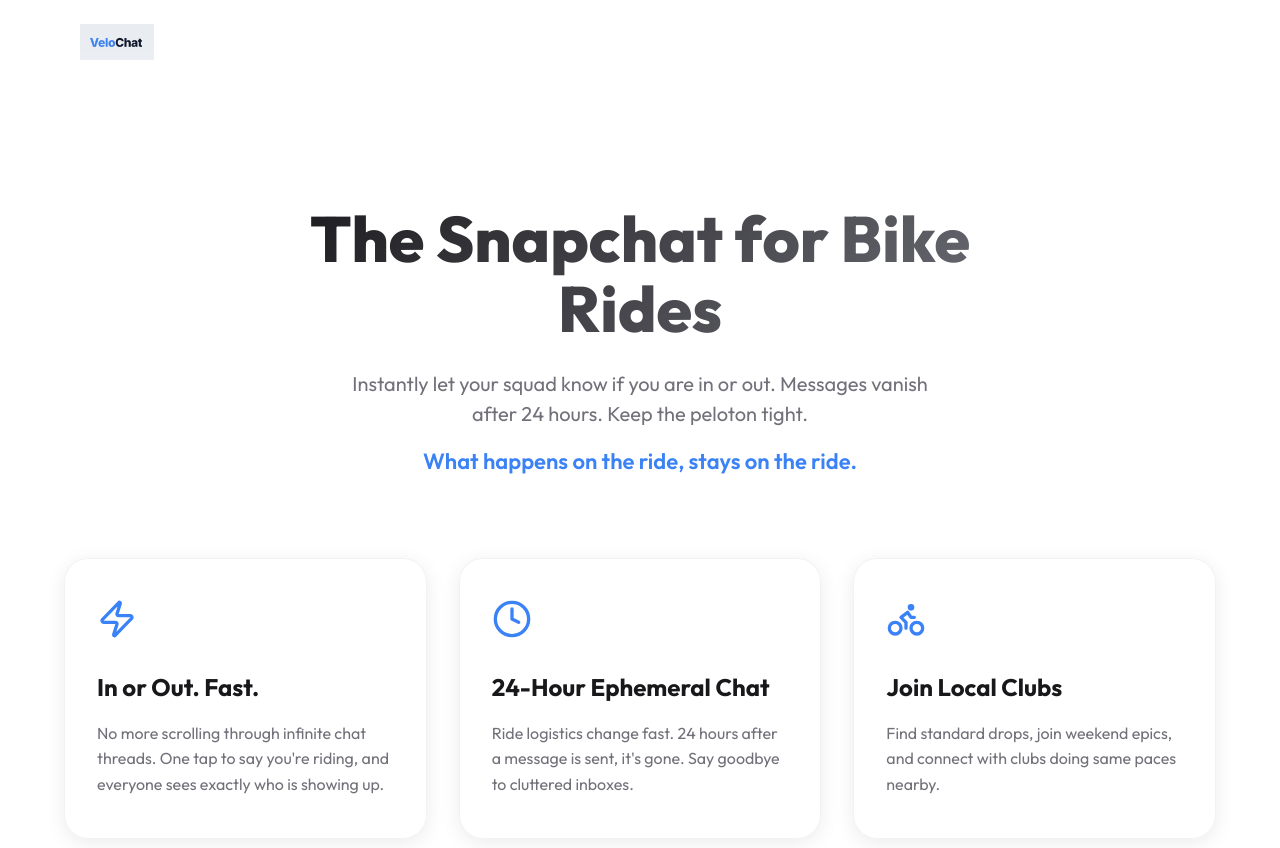
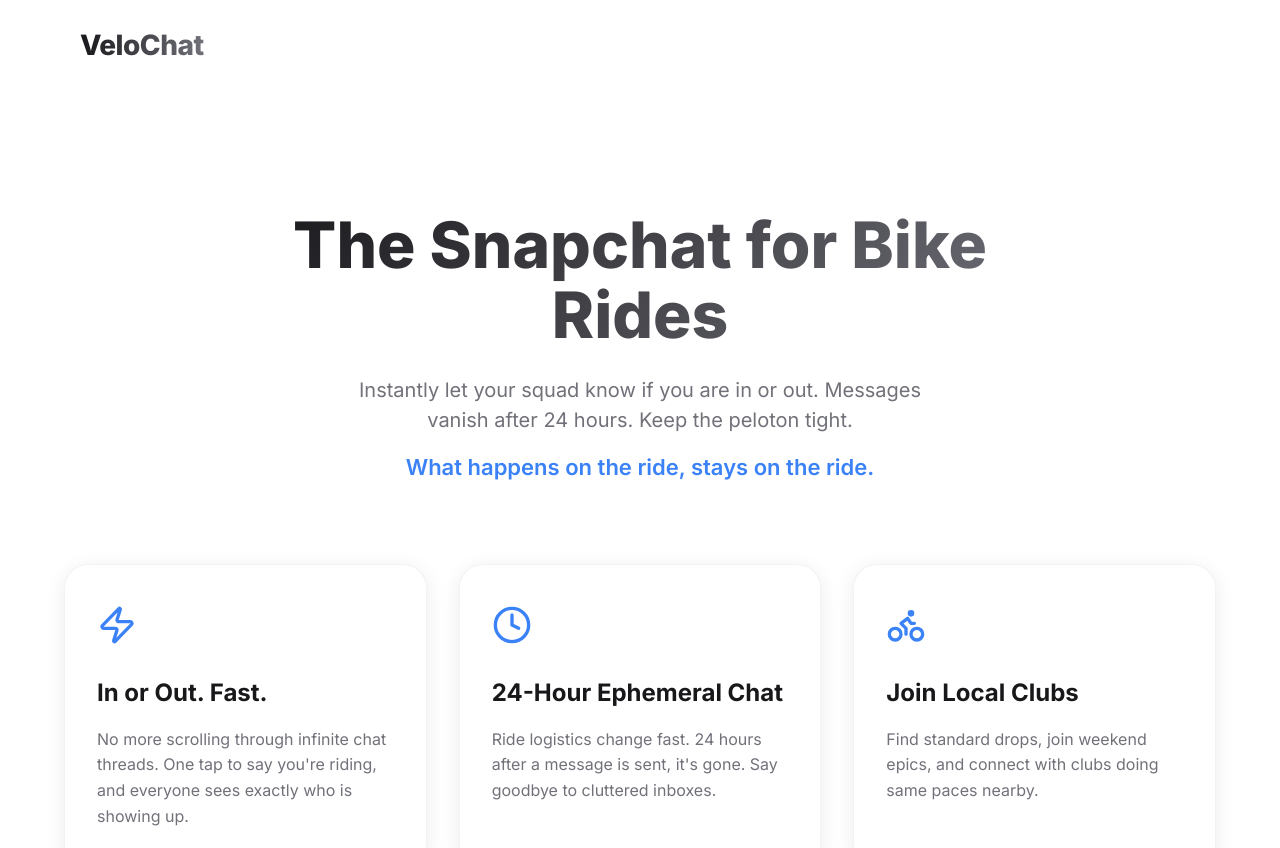
Before and after one commit to Ruitan1999/velochat-website, a React (Vite) app: page / in a window 1280 px wide. Shown: the top 848 px of the page. Built offline with nearby package versions, Linux system fonts and the light colour scheme.

Commit message:
Revert to text logo and switch primary font to Inter

```diff
--- a/src/App.tsx
+++ b/src/App.tsx
@@ -32,8 +32,8 @@ const MOCK_CHATS = [
 const LayoutMain = () => (
   <div className="web-layout">
     <nav className="web-nav">
-      <Link to="/" className="web-brand" style={{ display: 'flex', alignItems: 'center' }}>
-        <img src="/logo-text.jpg" alt="VeloChat" style={{ height: '36px' }} />
+      <Link to="/" className="web-brand text-accent font-bold text-2xl" style={{ display: 'flex', alignItems: 'center', fontSize: '28px', letterSpacing: '-0.5px', textDecoration: 'none' }}>
+        <span style={{ color: 'var(--accent-primary)' }}>Velo</span><span style={{ color: 'var(--text-primary)' }}>Chat</span>
       </Link>
     </nav>
     <main className="web-main">
--- a/src/index.css
+++ b/src/index.css
@@ -1,4 +1,4 @@
-@import url('https://fonts.googleapis.com/css2?family=Outfit:wght@300;400;500;600;700;800&display=swap');
+@import url('https://fonts.googleapis.com/css2?family=Inter:wght@300;400;500;600;700;800&display=swap');
 
 :root {
   --bg-primary: #ffffff;
@@ -28,7 +28,7 @@
 }
 
 body {
-  font-family: 'Outfit', -apple-system, BlinkMacSystemFont, 'Segoe UI', Roboto, Oxygen, Ubuntu, Cantarell, sans-serif;
+  font-family: 'Inter', system-ui, -apple-system, sans-serif;
   background-color: var(--bg-primary);
   color: var(--text-primary);
   line-height: 1.5;
```
